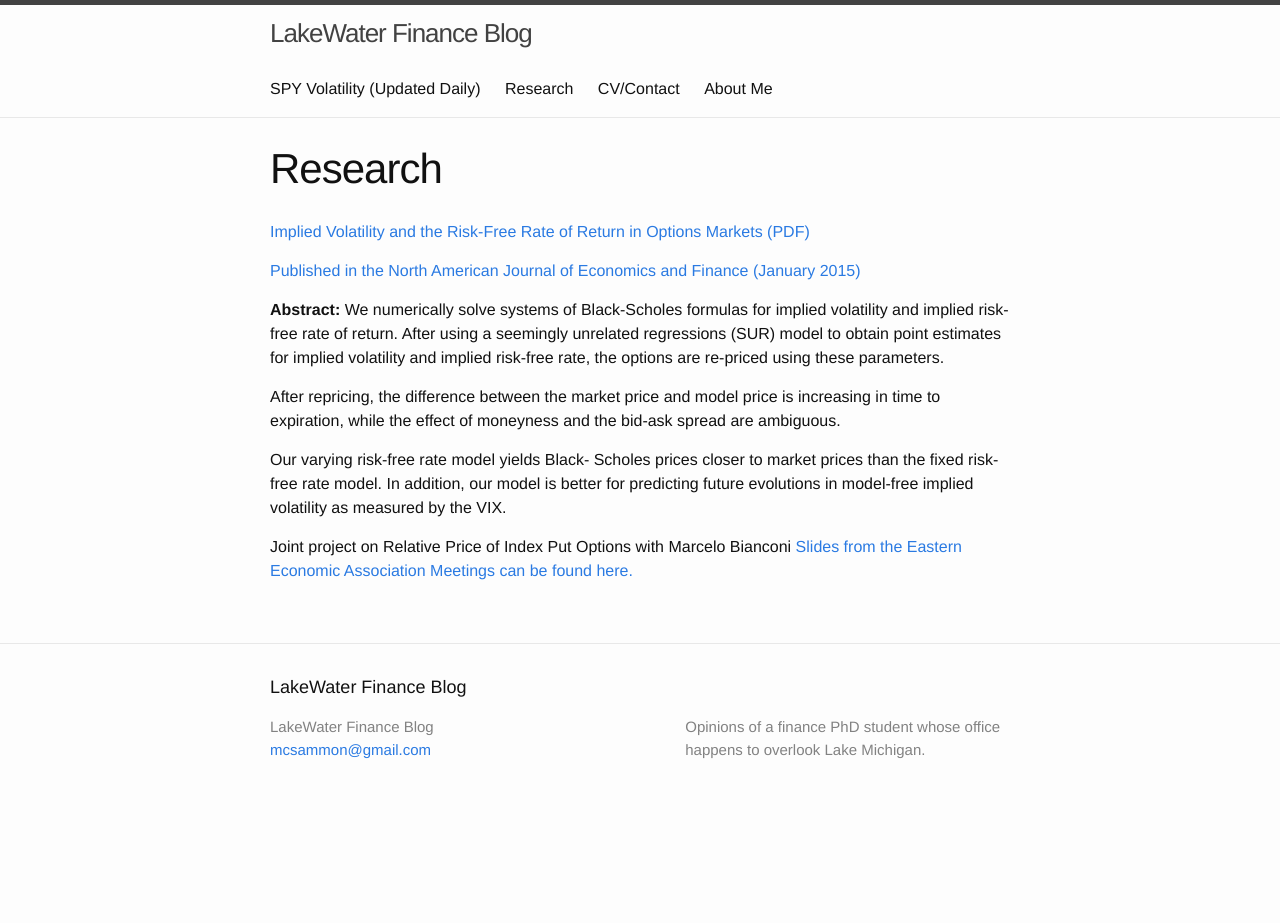
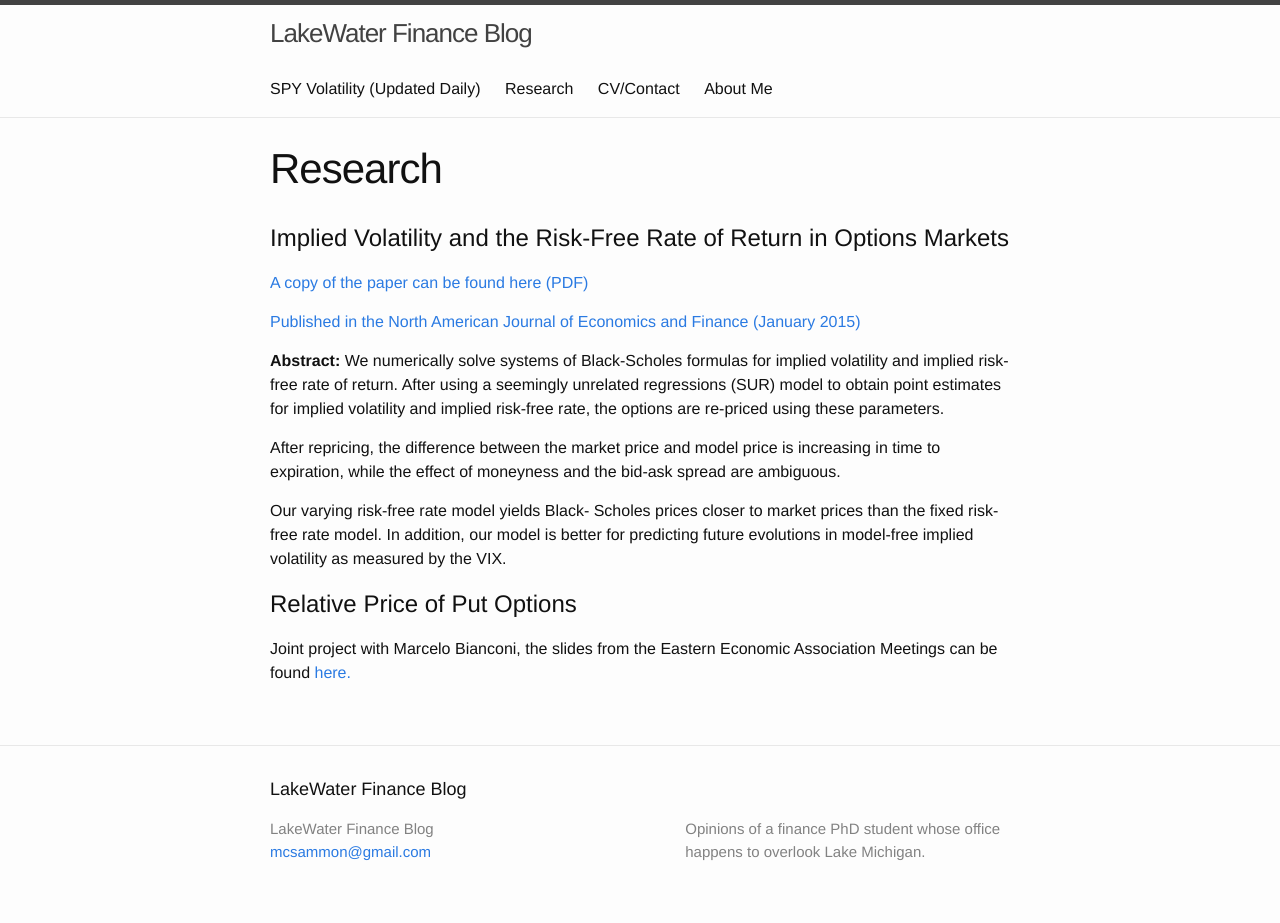
Before and after one commit to mcsammon/mcsammon.github.io, a Jekyll site: the page built from research.md, in a window 1280 px wide. Built offline with Jekyll 4.4.1, drawn with Linux system fonts in a browser that asks for light colours; before the commit the page ends 900 px from its top, so only the background shows below that.

Commit message:
more updates

```diff
--- a/research.md
+++ b/research.md
@@ -4,10 +4,11 @@ title: Research
 permalink: /research/
 order: 2
 ---
+# Implied Volatility and the Risk-Free Rate of Return in Options Markets
 
 <p>
   <a href="/images/Implied_Volatility_Paper_2014.pdf" target="_blank">
-    Implied Volatility and the Risk-Free Rate of Return in Options Markets (PDF)
+    A copy of the paper can be found here (PDF)
   </a>
 </p>
 
@@ -28,7 +29,9 @@ prices than the fixed risk-free rate model. In addition, our model is better
 for predicting future evolutions in model-free implied volatility as measured
 by the VIX.
 
-Joint project on Relative Price of Index Put Options with Marcelo Bianconi
+# Relative Price of Put Options
+
+Joint project with Marcelo Bianconi, the slides from the Eastern Economic Association Meetings can be found
   <a href="/images/Relative_Put_Options_slides_3_2_15.pdf" target="_blank">
-    Slides from the Eastern Economic Association Meetings can be found here.
+     here.
   </a>
```
Also changed, not shown: spy-options.html (+6 -7 lines).
